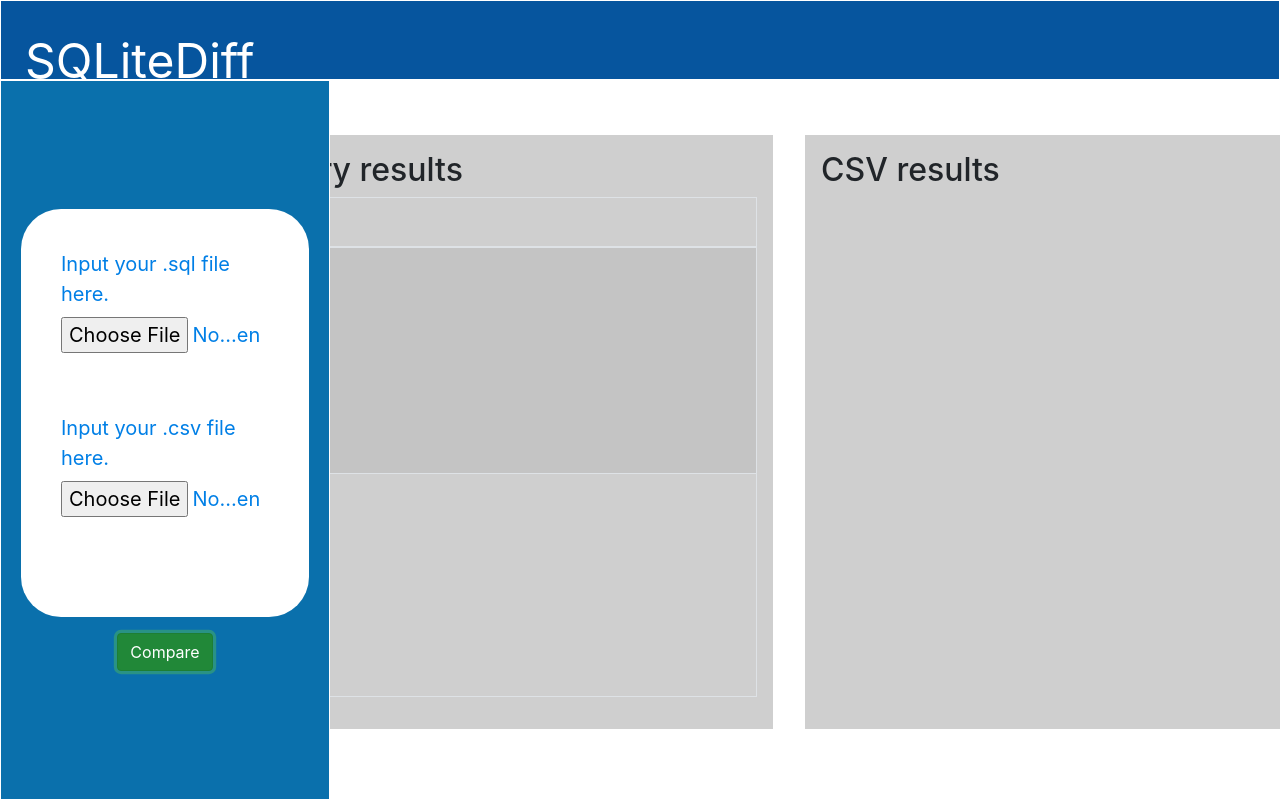
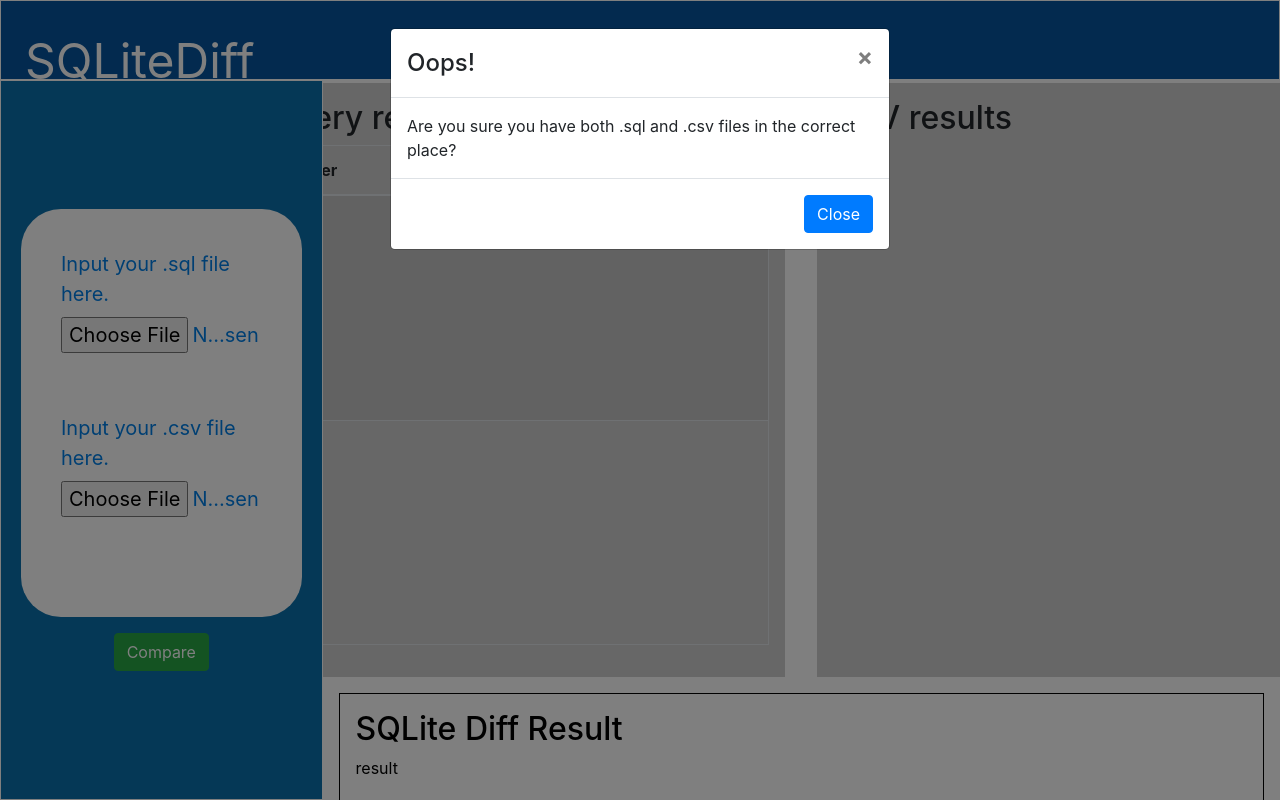
Before and after one commit to yanDavid21/SQL-HW-Checker, a React (Create React App) app: page / in a window 1280 px wide. Both pictures are taken after a click on the button "Compare". Built offline with nearby package versions, Linux system fonts and the light colour scheme.

Commit message:
added front-end functionality + components

```diff
--- a/src/components/body.js
+++ b/src/components/body.js
@@ -5,18 +5,23 @@
 import React from 'react';
 import Spinner from 'react-bootstrap/Spinner';
 import Button from 'react-bootstrap/Button';
+import Modal from 'react-bootstrap/Modal'
+import SqliteDiffResult from './sqliteDiffResult.js'
 
 export default class Body extends React.Component {
     constructor(props) {
         super(props);
         this.state = {
+            alert: false,
+            alertMessage: "",
             loading: false,
             sqlFile: null,
             csvFile: null,
             queryResults: [{ header: "pee" }, { header: "hey" }],
-            csvResults: []
+            csvResults: [],
+            sqliteDiffResult: "result"
         }
-        const serverAddress = 'http://localhost:8080/';
+        this.serverAddress = 'http://localhost:8080/';
         this.uploadFile = this.uploadFile.bind(this);
         this.submiteButton = this.submitButton.bind(this);
         this.communicateWithBackEnd = this.submitButton.bind(this);
@@ -37,10 +42,16 @@
                 }));
 
             } else {
-                alert("Please input only sql and csv files in the correct slot! Thank you. :)")
+                this.setState(state => ({
+                    alertMessage: "Please input only sql and csv files in the correct slot! Thank you. :)",
+                    alert:true
+                }))
             }
         } catch (err) {
-            alert("Please input only sql and csv files in the correct slot! Thank you. :)")
+            this.setState(state => ({
+                alertMessage: "Please input only sql and csv files in the correct slot! Thank you. :)",
+                alert:true
+            }))
         }
     }
 
@@ -67,7 +78,10 @@
             }
             */
         }).catch(err => {
-            alert("Oops! There appears to be some trouble communicating with the server. Please check your connection and try again.");
+            this.setState(state => ({
+                alertMessage: "There appears to be some trouble communicating with the server. Please check your connection and try again.",
+                alert:true
+            }))
         })
     }
 
@@ -76,14 +90,27 @@
             this.communicateWithBackEnd('text/plain', this.state.sqlFile);
             this.communicateWithBackEnd('text/csv', this.state.csvFile);
         } else {
-            alert("Are you sure you have both .sql and .csv files in the correct place?");
+            this.setState(state => ({
+                alertMessage: "Are you sure you have both .sql and .csv files in the correct place?",
+                alert:true
+            }))
         }
     }
 
     render() {
-        let content = this.state.loading ? <Spinner animation="border" /> : <div></div>
+        let content = this.state.loading ? <Spinner animation="border" /> : <SqliteDiffResult content ={this.state.sqliteDiffResult}></SqliteDiffResult>
         return (
             <div className="main-body">
+                <Modal show={this.state.alert} onHide={() => { this.setState(state => ({ alert: false })) }} animation={true}>
+                    <Modal.Header closeButton>
+                        <Modal.Title>Oops!</Modal.Title>
+                    </Modal.Header>
+                    <Modal.Body>{this.state.alertMessage}</Modal.Body>
+                    <Modal.Footer>
+                        <Button variant="primary" onClick={() => { this.setState(state => ({ alert: false })) }}>
+                            Close </Button>
+                    </Modal.Footer>
+                </Modal>
                 <div className="left-panel">
                     <Form>
                         <Form.Group className="form-group">
@@ -98,9 +125,7 @@
                         <ResultComponent name="Query results" results={this.state.queryResults} />
                         <ResultComponent name="CSV results" results={this.state.csvResults} />
                     </div>
-                    <div className="sql-diff">
-                        {content}
-                    </div>
+                    {content}
                 </div>
             </div>
         );
--- /dev/null
+++ b/src/components/sqliteDiffResult.js
@@ -0,0 +1,11 @@
+import '../stylesheets/app.css';
+import 'bootstrap/dist/css/bootstrap.min.css';
+
+export default function sqliteDiffResult(props) {
+    return(
+        <div className = "sql-diff">
+            <h2>SQLite Diff Result</h2>
+            <p>{props.content}</p>
+        </div>
+    );
+}
--- a/src/stylesheets/app.css
+++ b/src/stylesheets/app.css
@@ -40,6 +40,7 @@
     color:grey;
     flex-grow:1;
     overflow:auto;
+    padding:1em;
 }
 
 .main-body {
@@ -53,12 +54,20 @@
 }
 
 .results > * {
-    margin-right:2em;
+    margin:1em;
 }
 
 .sql-diff{
+    background-color:white;
+    padding:1em;
+    width:100%;
+    color:black;
+    border-width:1px;
+    border-style:solid;
+    border-color:black;
+}
 
-}
+
 
 .form-group {
     display:flex;
```
Also changed, not shown: server.js (+9 -2 lines), 1 other file (tests, documents, lock files or other folders).
